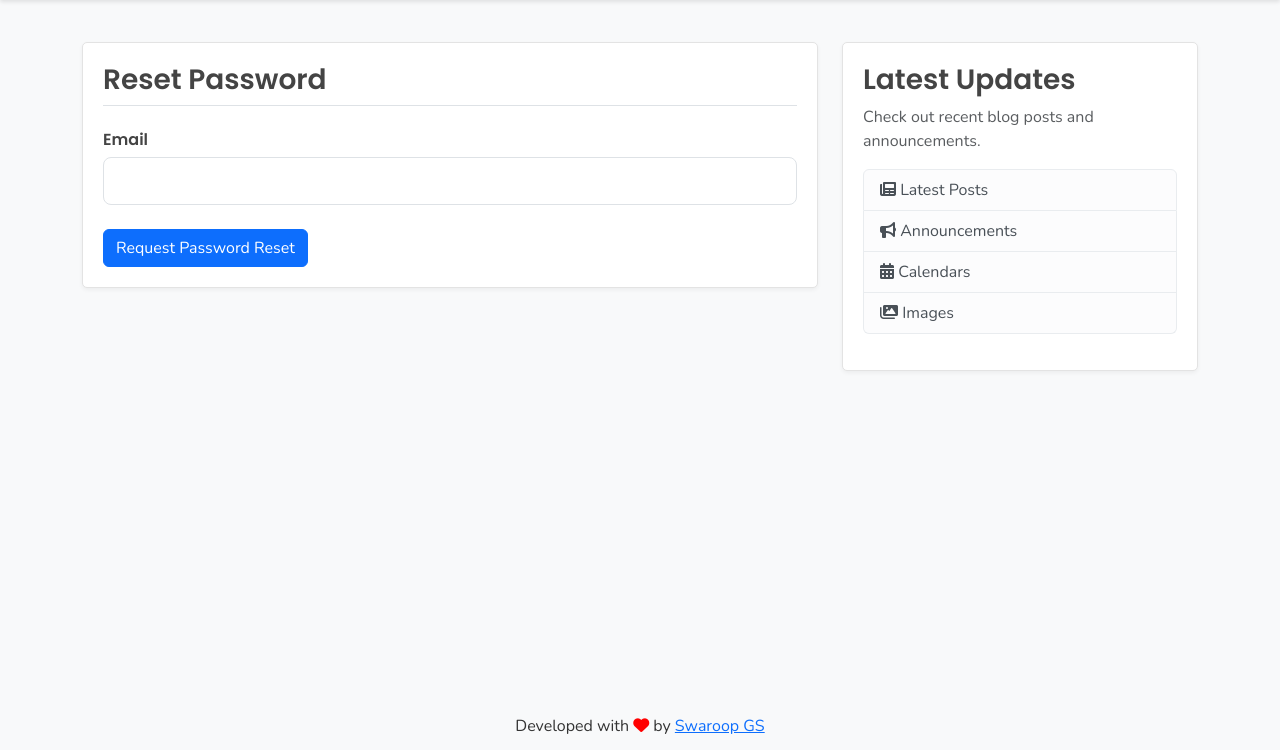
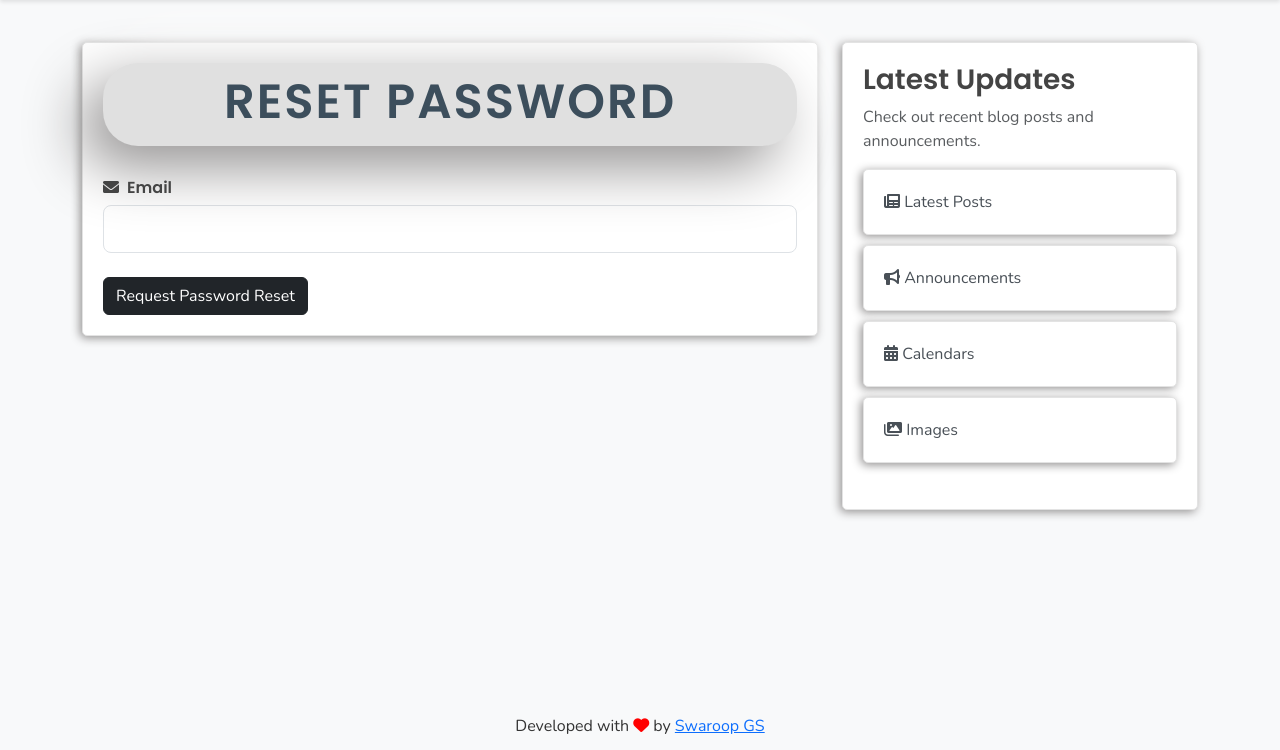
Before and after one commit to swaroopgorur/FlaskAPP, a Flask app: page /reset_password in a window 1280 px wide. Shown: the part 62-812 px from the top of the page. Run offline with Flask 3, Linux system fonts and the light colour scheme; some libraries are stand-ins or nearby versions.

Commit message:
FLASK_APP_v2.0 styling changes

```diff
--- a/flask_app/static/css/main.css
+++ b/flask_app/static/css/main.css
@@ -56,7 +56,16 @@
   border: 1px solid #e3e3e3;
   border-radius: 5px;
   margin-bottom: 10px;
-  box-shadow: 0 2px 4px rgba(0,0,0,.05);
+  box-shadow:-2px 2px 10px #918f8f,2px -2px 10px #ffffff;
+}
+
+.list-group .list-group-item {
+  background: #ffffff;
+  padding: 20px;
+  border: 1px solid #e3e3e3;
+  border-radius: 5px;
+  margin-bottom: 10px;
+  box-shadow:-2px 2px 10px #918f8f,2px -2px 10px #ffffff;
 }
 
 /* Article styles */
--- a/flask_app/templates/about.html
+++ b/flask_app/templates/about.html
@@ -3,12 +3,12 @@
     <h1 class="about-heading">About Us</h1>
 
     <p class="about-paragraph">
-    Welcome to <span>Echoes n Incights</span>, where creativity meets expression. We are passionate about writing and sharing ideas that inspire, inform, and entertain.
+    Welcome to <span>Echoes n Insights</span>, where creativity meets expression. We are passionate about writing and sharing ideas that inspire, inform, and entertain.
     Our platform is dedicated to cultivating a community of writers and readers who value insightful content and meaningful conversations.
     </p><br/>
 
     <p class="about-paragraph">
-    At <span>Echoes n Incights</span>, we believe that every voice deserves to be heard. Whether you're a seasoned writer or just starting your blogging journey,
+    At <span>Echoes n Insights</span>, we believe that every voice deserves to be heard. Whether you're a seasoned writer or just starting your blogging journey,
     this is your space to explore, create, and connect. Join us as we embark on a journey of discovery through the power of words.
     </p><br>
 
--- a/flask_app/templates/base.html
+++ b/flask_app/templates/base.html
@@ -13,7 +13,7 @@
     <link href="https://fonts.googleapis.com/css2?family=Nunito:wght@400;700&family=Poppins:wght@600;700&family=Fira+Code&display=swap" rel="stylesheet">
     <link href="https://cdn.jsdelivr.net/npm/bootstrap@5.3.3/dist/css/bootstrap.min.css" rel="stylesheet" integrity="sha384-QWTKZyjpPEjISv5WaRU9OFeRpok6YctnYmDr5pNlyT2bRjXh0JMhjY6hW+ALEwIH" crossorigin="anonymous">
     <link rel="stylesheet" href="https://cdnjs.cloudflare.com/ajax/libs/font-awesome/6.0.0-beta3/css/all.min.css">
-    <link rel="stylesheet" href="{{ url_for('static', filename='css/main.css') }}">
+    <link rel="stylesheet" href="{{ url_for('static', filename='css/main.css') }}" crossorigin="anonymous">
 </head>
 <body>
     <header class="site-header">
--- a/flask_app/templates/reset_request.html
+++ b/flask_app/templates/reset_request.html
@@ -5,10 +5,10 @@
             {{ form.hidden_tag() }} <!-- Adding csrf token-->
             <fieldset class="form-group">
                 <!-------------------  Adding heading  --------------------------->
-                <legend class="border-bottom mb-4"><h3>Reset Password</h3></legend>
+                <legend class="styled-legend"><h3>Reset Password</h3></legend><br/><br/>
                 <!-------------------Div for email ---------------------------->
                 <div class="form-group">
-                    <h6>{{ form.email.label(class="form-control-label") }}</h6>
+                    <h6><i class="fas fa-envelope"></i>&ensp;{{ form.email.label(class="form-control-label") }}</h6>
                     <!-- Handling the errors -->
                     {% if form.email.errors %}
                         {{ form.email(class="form-control form-control-lg is-invalid")}}
@@ -25,7 +25,7 @@
             </fieldset>
             <div class="form-group">
                 <br/>
-                {{ form.submit(class="btn btn-primary")}}
+                {{ form.submit(class="btn btn-dark")}}
             </div>
         </form>
     </div>
```
